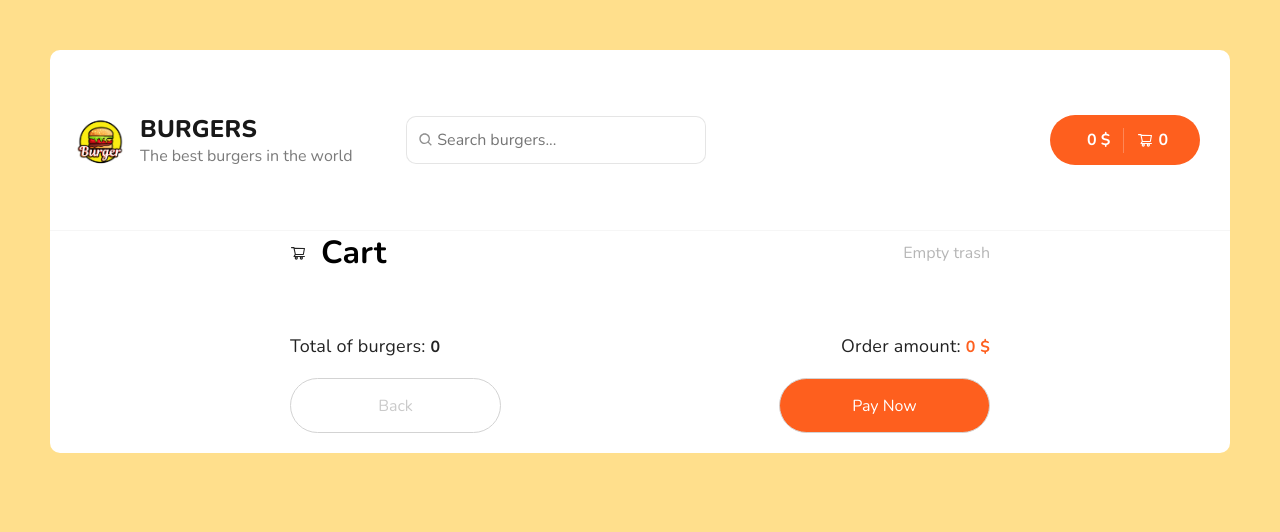
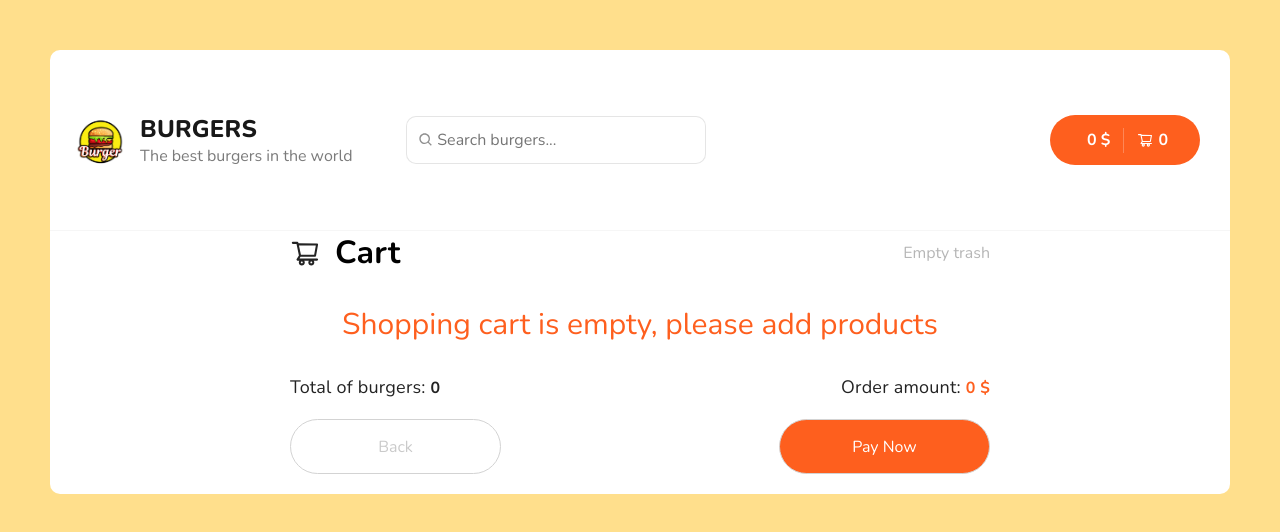
Before and after one commit to Anatolyie/burgers-react, a React (Create React App) app: page /Cart in a window 1280 px wide. Shown: the top 532 px of the page. Built offline with nearby package versions, Linux system fonts and the light colour scheme; some icons are missing.

Commit message:
added some style

```diff
--- a/src/components/CartContent/CartContent.css
+++ b/src/components/CartContent/CartContent.css
@@ -29,6 +29,9 @@
   }
 }
 
+.cart-content-left  {
+    font-size: 30px;
+}
 .cart-content-left span{
     color: #000;
     font-size: 32px;
@@ -44,7 +47,13 @@
 
 .cart-content-right {
     cursor: pointer;
+    font-size: 25px;
 }
+
+.cart-content-right span:hover {
+    color: #262222;
+}
+
 .cart-content-right span{
     color: #B6B6B6;
     font-size: 16px;
@@ -75,6 +84,11 @@
 .cart-content__list-img {
     width: 80px;
     height: 80px;
+}
+
+.cart-content__list-delete {
+    font-size: 23px;
+    opacity: 0.6;
 }
 
 @media (max-width: 592px) {
@@ -257,3 +271,9 @@
         margin-top: 10px;
   }
 }
+
+.cart-empty {
+    text-align: center;
+    font-size: 30px;
+    color: #FE5F1E;
+}
--- a/src/pages/Cart.js
+++ b/src/pages/Cart.js
@@ -33,10 +33,12 @@ function Cart() {
                 </div>
             </div>
 
-                {
+                { totalCount !== 0 ?
                     items.map((item, index) => (
                         <CartContent key={index} {...item}/>
                     ))
+                    :
+                    <div className="cart-empty">Shopping cart is empty, please add products</div>
                 }
 
 
```
